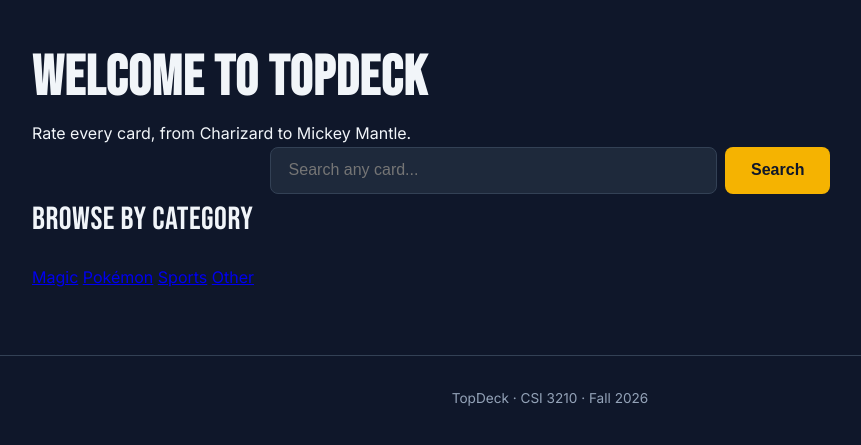
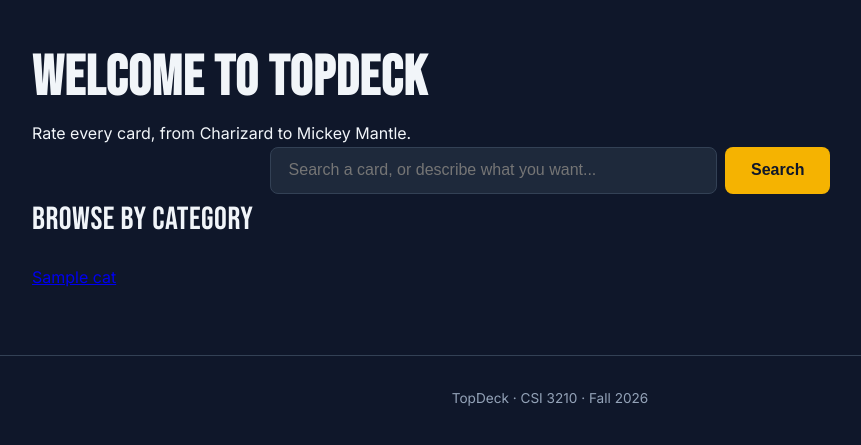
Before and after one commit to nkapanowski/CSI3210project, a Flask app: template templates/home.html in a window 1280 px wide. Shown: the part 87-532 px from the top of the page, without its empty margins (90-951 px from the left). Run offline with Flask 3, Linux system fonts and the light colour scheme; the template is opened without the code that fills it: most values are stand-ins (such as "Sample title", 1, 10 or a date in 2020); parts of the project's set-up code (start-up, migrations or seed data) failed here and were passed over.

Commit message:
Update home page with final search and category links

```diff
--- a/templates/home.html
+++ b/templates/home.html
@@ -1,22 +1,28 @@
 {% extends 'global.html' %}
+<!-- home page, search bar and category tiles -->
+
+{% block styles %}
+  <link rel="stylesheet" href="{{ url_for('static', filename='home.css') }}">
+{% endblock %}
 
 {% block content %}
+<!-- search bar, results show on the browse page -->
 <section class="hero">
   <h1>Welcome to TopDeck</h1>
   <p>Rate every card, from Charizard to Mickey Mantle.</p>
-  <form action="#" method="get" class="search">
-    <input type="text" name="q" placeholder="Search any card...">
+  <form action="{{ url_for('pages.browse') }}" method="get" class="search">
+    <input type="text" name="q" placeholder="Search a card, or describe what you want..." required>
     <button type="submit" class="btn btn-primary">Search</button>
   </form>
 </section>
 
+<!-- one tile per category, each opens browse filtered to it -->
 <section class="categories">
   <h2>Browse by category</h2>
   <div class="category-grid">
-    <a href="#" class="category-tile">Magic</a>
-    <a href="#" class="category-tile">Pokémon</a>
-    <a href="#" class="category-tile">Sports</a>
-    <a href="#" class="category-tile">Other</a>
+    {% for cat in categories %}
+      <a href="{{ url_for('pages.browse', category=cat) }}" class="category-tile">{{ cat }}</a>
+    {% endfor %}
   </div>
 </section>
 {% endblock %}
```
